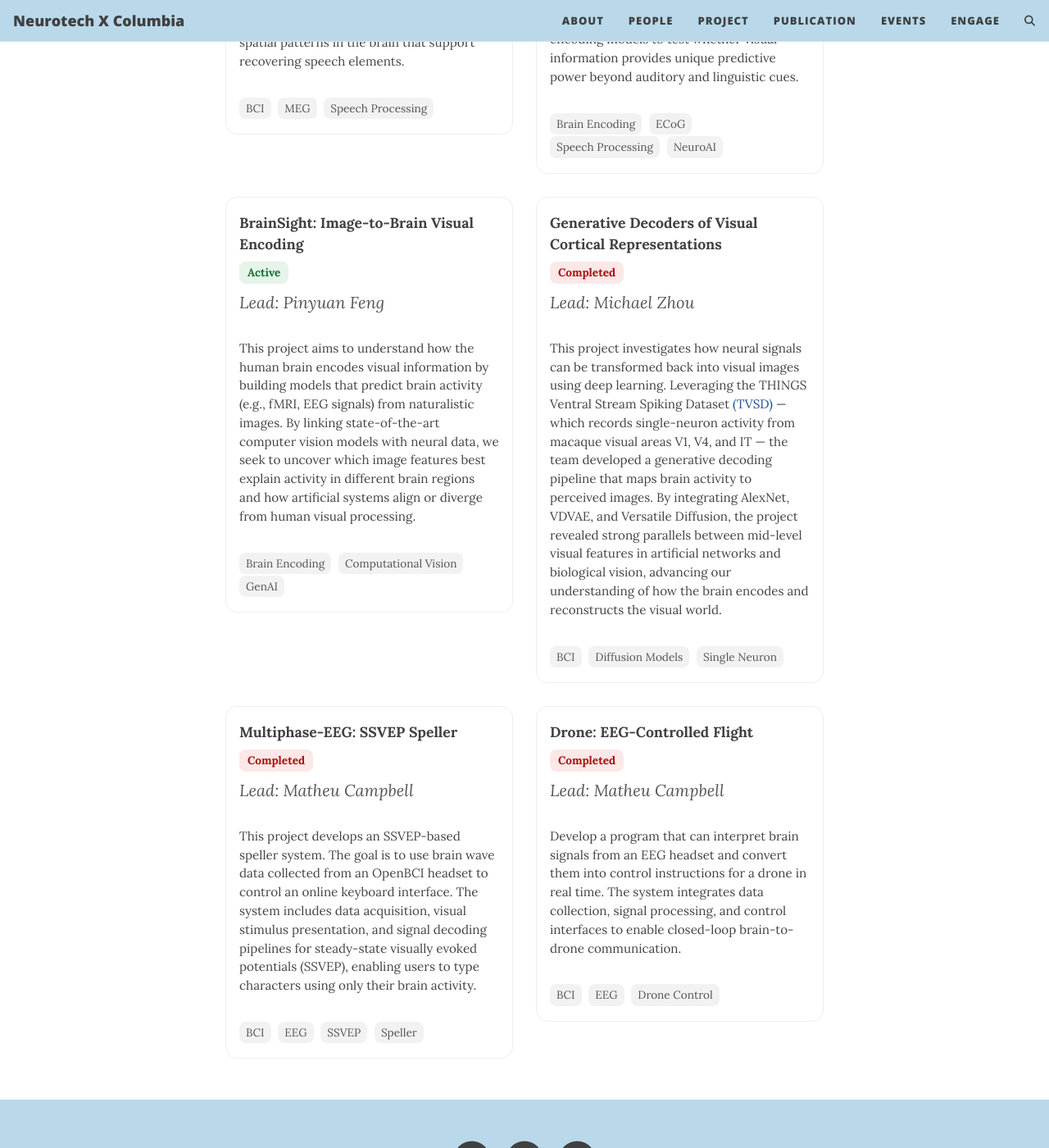
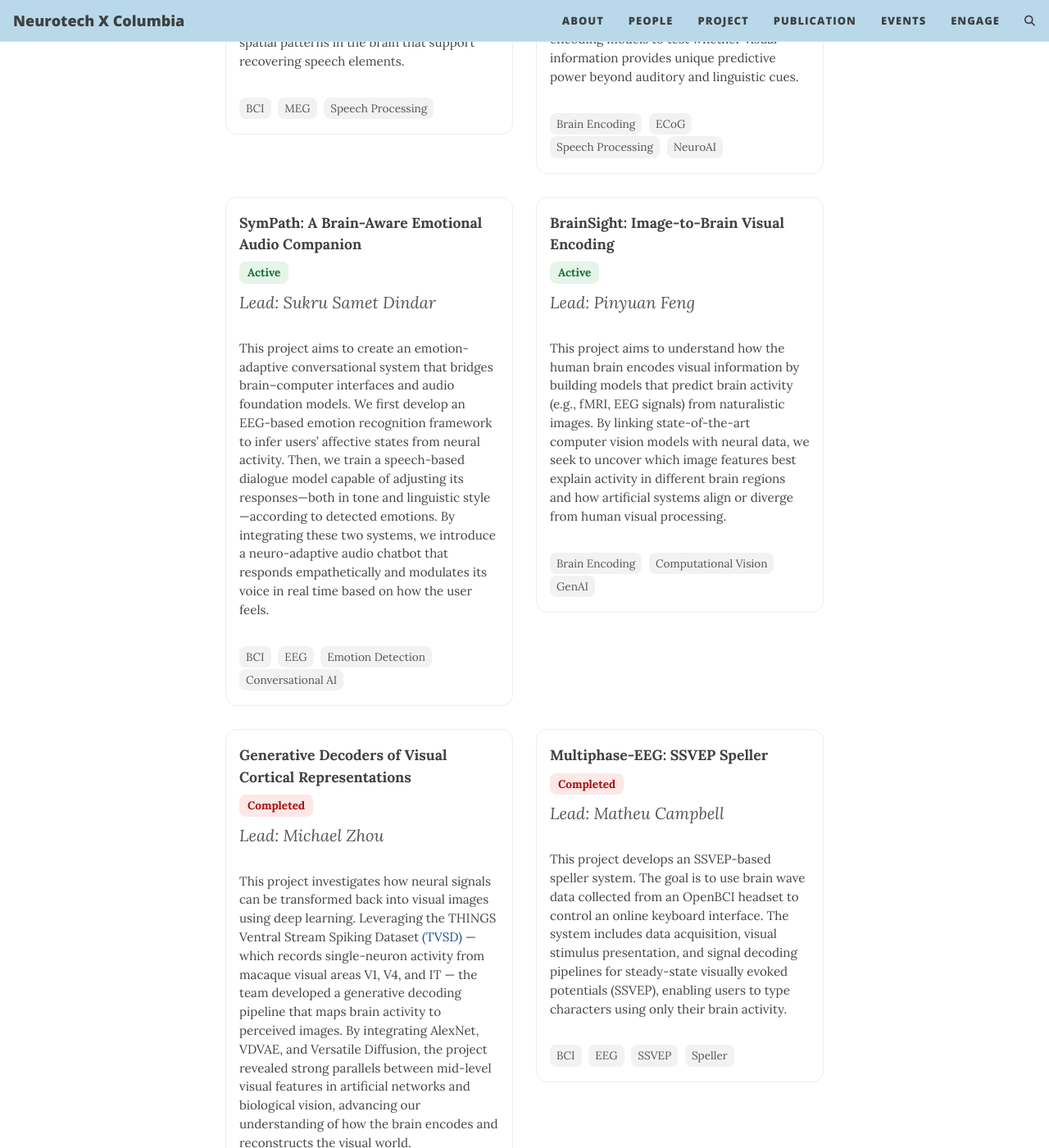
Before and after one commit to Neurotech-X-Columbia/Neurotech-X-Columbia.github.io, a Jekyll site: the page built from project.md, in a window 1280 px wide and 1400 px high, scrolled down 534 px. Shown: the whole window at 82% size. Built offline with Jekyll 4.4.1, drawn with Linux system fonts in a browser that asks for light colours; comment, search, counter and statistics services are not loaded.

Commit message:
add samet's project

```diff
--- a/_data/project.yaml
+++ b/_data/project.yaml
@@ -11,6 +11,13 @@
   lead: Linyang He
   status: Active
   keywords: ['Brain Encoding', 'ECoG', 'Speech Processing', 'NeuroAI']
+
+- name: "SymPath: A Brain-Aware Emotional Audio Companion"
+  description: >
+    This project aims to create an emotion-adaptive conversational system that bridges brain–computer interfaces and audio foundation models. We first develop an EEG-based emotion recognition framework to infer users’ affective states from neural activity. Then, we train a speech-based dialogue model capable of adjusting its responses—both in tone and linguistic style—according to detected emotions. By integrating these two systems, we introduce a neuro-adaptive audio chatbot that responds empathetically and modulates its voice in real time based on how the user feels.
+  lead: Sukru Samet Dindar
+  status: Active
+  keywords: ['BCI', 'EEG', 'Emotion Detection', 'Conversational AI']
 
 - name: "BrainSight: Image-to-Brain Visual Encoding"
   description: >
```
